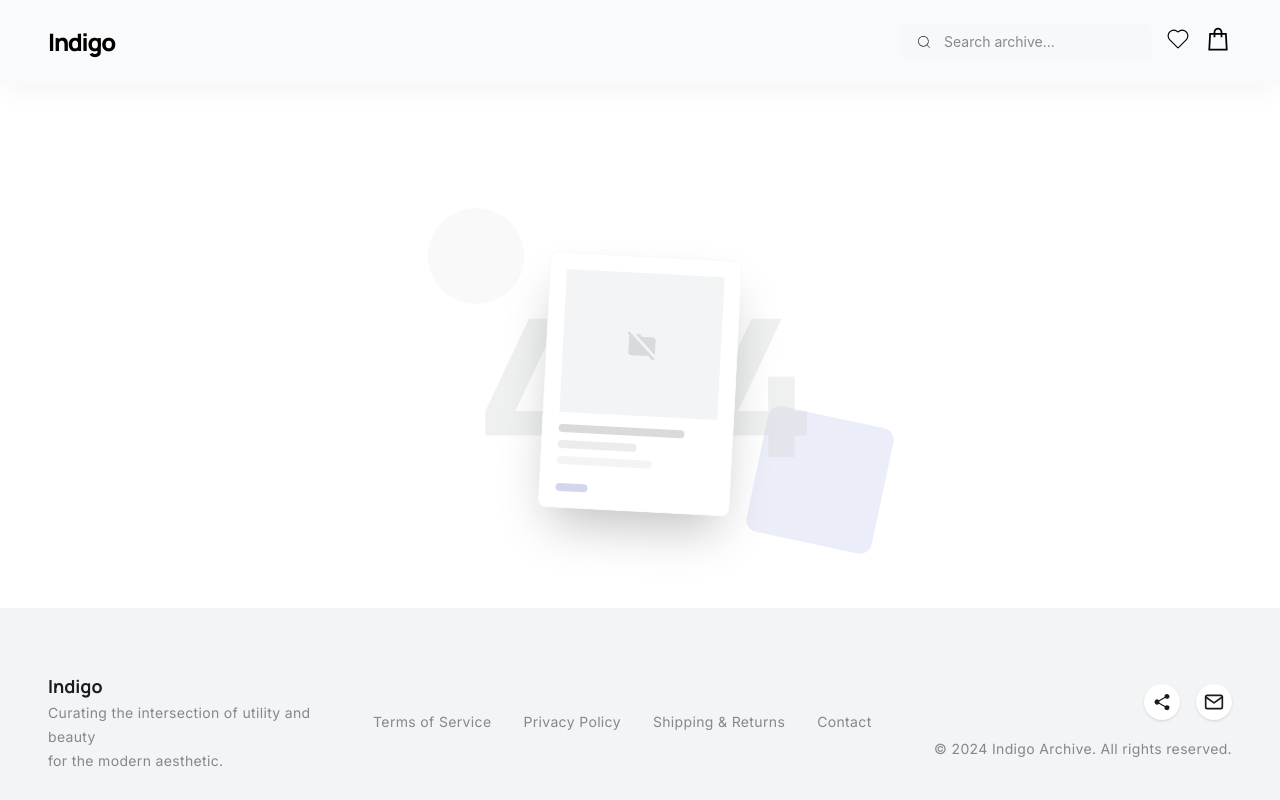
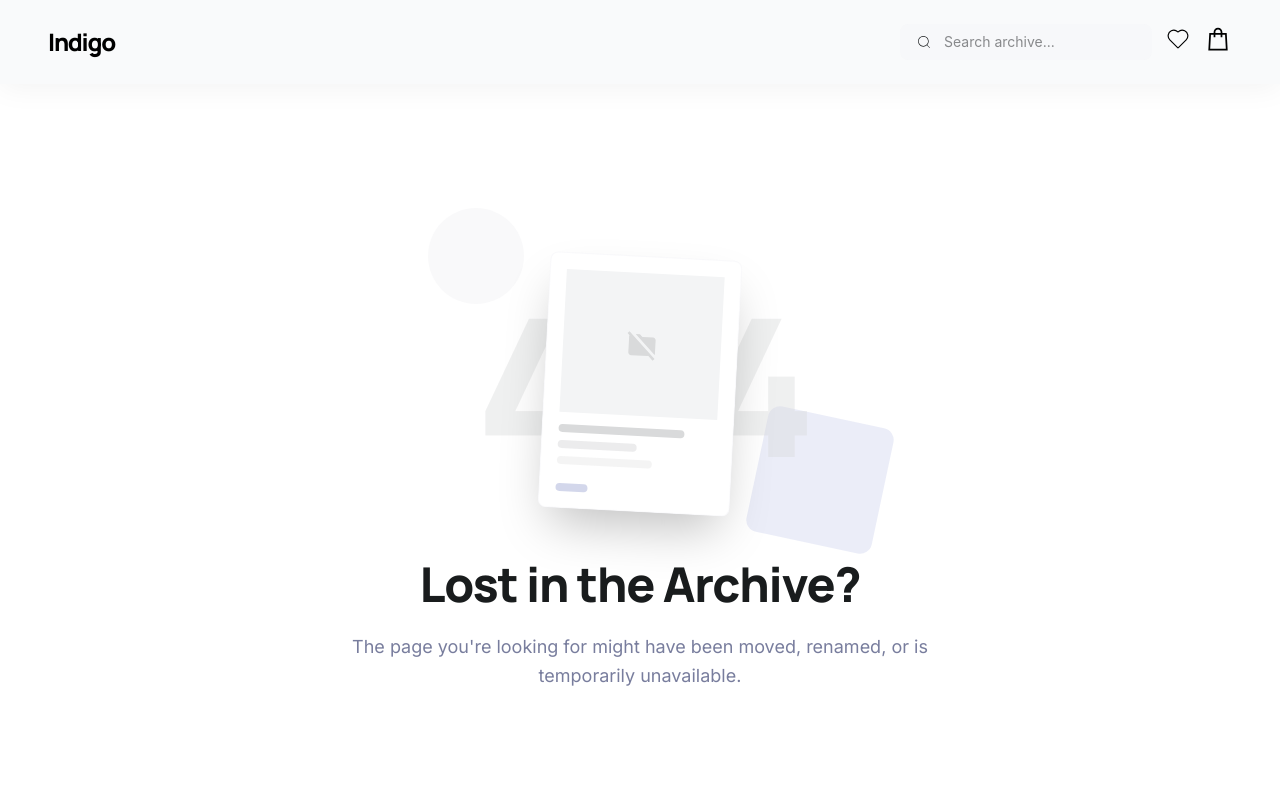
Before and after one commit to jlsutpi-coding/Ecommerce, a React (Vite) app: page /search in a window 1280 px wide. Before the commit this address had no page. Shown: the top 800 px of the page. Built offline with nearby package versions, Linux system fonts and the light colour scheme.

Commit message:
feat(NotFound): implement TypoContent compo

```diff
--- a/src/pages/NotFound/NotFoundPage.jsx
+++ b/src/pages/NotFound/NotFoundPage.jsx
@@ -1,14 +1,12 @@
-import React from "react";
-
-import { MdFolderOff } from "react-icons/md";
 import TopSection from "./TopSection";
+import TypoContent from "./TypoContent";
 
 const NotFoundPage = () => {
   return (
     <div className=" flex justify-center items-center my-24 mx-6">
-      <div className=" max-w-4xl  flex flex-col items-center  grow  mt-40">
+      <div className=" max-w-4xl  flex flex-col items-center gap-12  grow  mt-40">
         <TopSection />
-        <div></div>
+        <TypoContent />
         <div></div>
         <div></div>
       </div>
--- /dev/null
+++ b/src/pages/NotFound/TypoContent.jsx
@@ -0,0 +1,17 @@
+import React from "react";
+
+const TypoContent = () => {
+  return (
+    <div className=" flex flex-col gap-6 items-center">
+      <h2 className=" font-manrope text-[48px] text-[#191C1D] font-extrabold leading-12 tracking-[-1.2px]">
+        Lost in the Archive?
+      </h2>
+      <p className="  text-center font-normal font-inter text-[18px] text-[#565C84]/80 leading-7.25">
+        The page you're looking for might have been moved, renamed, or is <br />
+        temporarily unavailable.
+      </p>
+    </div>
+  );
+};
+
+export default TypoContent;
```
